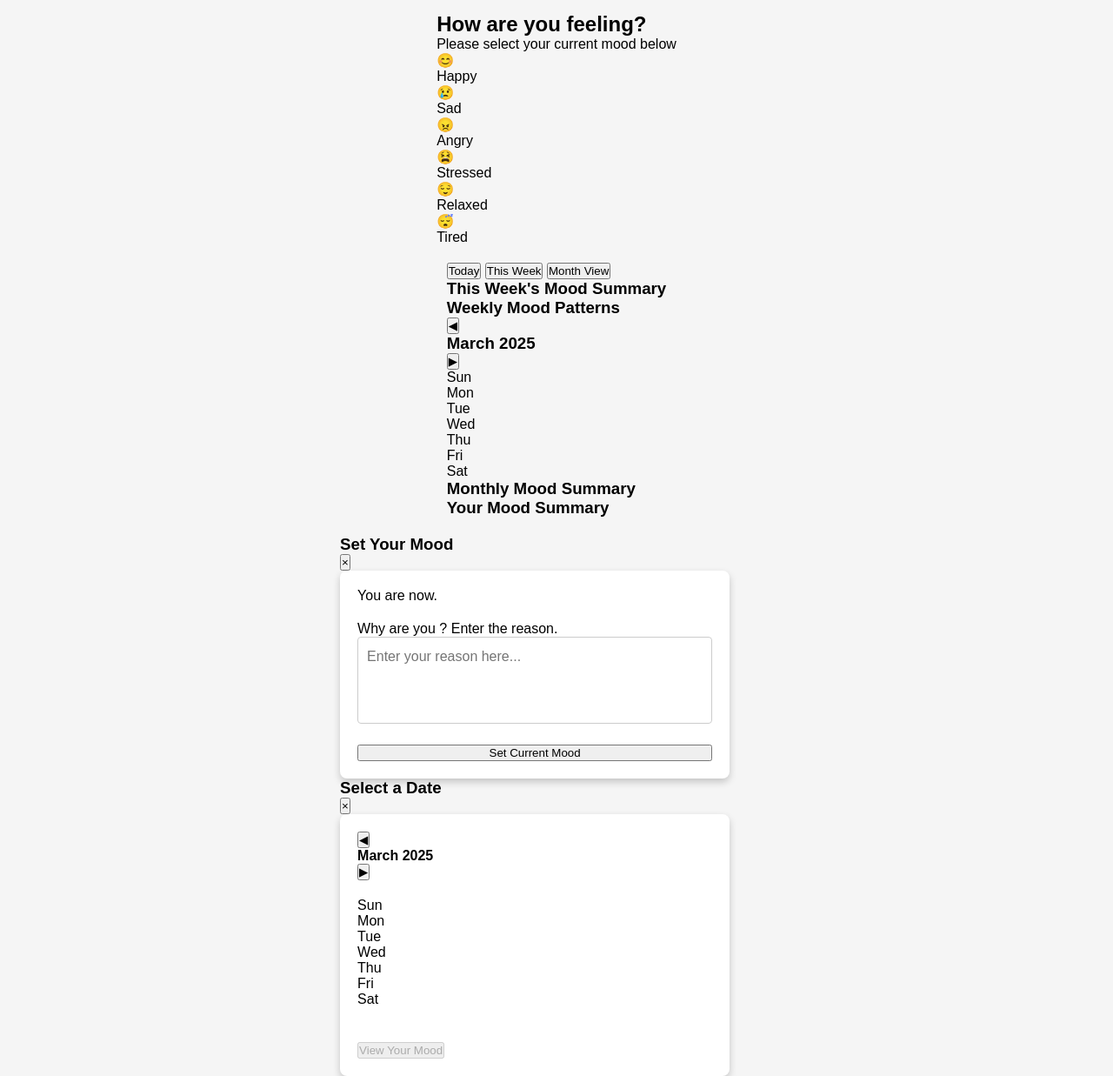
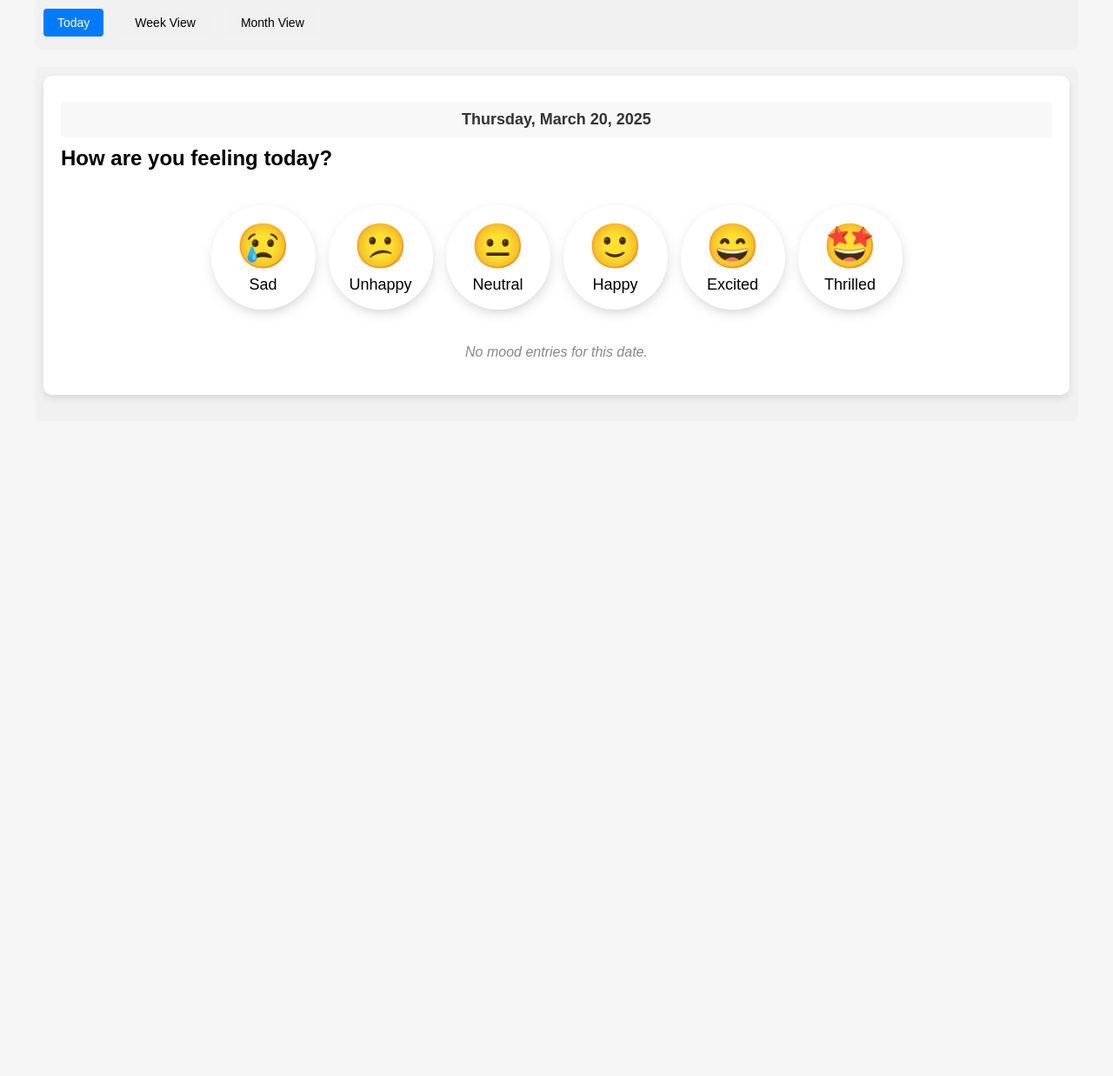
Before and after one commit to dipanshuai/Daily-Mood-Tracker, a plain HTML site: page index.html in a window 1280 px wide. Shown: the part 62-1299 px from the top of the page at 87% size. After the commit the page ends 800 px from the top, so only its background shows below. Drawn offline with Linux system fonts and the light colour scheme.

Commit message:
Update index.html

```diff
--- a/index.html
+++ b/index.html
@@ -1,173 +1,66 @@
 <!DOCTYPE html>
 <html lang="en">
+
 <head>
     <meta charset="UTF-8">
     <meta name="viewport" content="width=device-width, initial-scale=1.0">
-    <title>Mood Tracker</title>
     <link rel="stylesheet" href="style.css">
+    <title>Daily Mood Tracker</title>
 </head>
+
 <body>
-    <!-- Header Section -->
-    <header class="pcontainer">
-        <div class="innerrow">
+    <header class="parent-div">
+        <div class="child-div-row heading-div">
             <h1>Daily Mood Tracker</h1>
-            <button type="button" id="clear-data">Clear All Data</button>
+            <button type="button" title="Reset Mood Tracker Data" id="reset-button">Reset Data</button>
         </div>
+        <nav class="child-div-row">
+            <button type="button" id="today" class="nav-button">Today</button>
+            <button type="button" id="week-view" class="nav-button">Week View</button>
+            <button type="button" id="month-view" class="nav-button">Month View</button>
+        </nav>
     </header>
 
-    <!-- Mood Selector Section -->
-    <section class="pcontainer" id="mood-selector-section">
-        <h2>How are you feeling?</h2>
-        <p class="prompt-text">Please select your current mood below</p>
-        <div class="mood-circles">
-            <div class="mood-circle" data-mood="Happy">
-                <div class="emoji">😊</div>
-                <div class="mood-name">Happy</div>
+    <main class="parent-div">
+        <!-- Day View -->
+        <div id="day-view-container" class="view-container">
+            <div class="date-indicator" id="date-indicator"></div>
+
+            <div class="mood-selector child-div-col">
+                <h2>How are you feeling today?</h2>
+                <div class="mood-buttons">
+                    <button class="mood-button" data-value="Sad">😢<span>Sad</span></button>
+                    <button class="mood-button" data-value="Unhappy">😕<span>Unhappy</span></button>
+                    <button class="mood-button" data-value="Neutral">😐<span>Neutral</span></button>
+                    <button class="mood-button" data-value="Happy">🙂<span>Happy</span></button>
+                    <button class="mood-button" data-value="Excited">😄<span>Excited</span></button>
+                    <button class="mood-button" data-value="Thrilled">🤩<span>Thrilled</span></button>
+                </div>
             </div>
-            <div class="mood-circle" data-mood="Sad">
-                <div class="emoji">😢</div>
-                <div class="mood-name">Sad</div>
-            </div>
-            <div class="mood-circle" data-mood="Angry">
-                <div class="emoji">😠</div>
-                <div class="mood-name">Angry</div>
-            </div>
-            <div class="mood-circle" data-mood="Stressed">
-                <div class="emoji">😫</div>
-                <div class="mood-name">Stressed</div>
-            </div>
-            <div class="mood-circle" data-mood="Relaxed">
-                <div class="emoji">😌</div>
-                <div class="mood-name">Relaxed</div>
-            </div>
-            <div class="mood-circle" data-mood="Tired">
-                <div class="emoji">😴</div>
-                <div class="mood-name">Tired</div>
+
+            <div id="mood-list-container">
             </div>
         </div>
-    </section>
 
-    <!-- Mood List Section -->
-    <section class="pcontainer" id="mood-list-section">
-        <div class="date-selector">
-            <button type="button" id="today-btn" class="primary-btn">Today</button>
-            <button type="button" id="this-week-btn" class="secondary-btn">This Week</button>
-            <button type="button" id="month-view-btn" class="secondary-btn">Month View</button>
+        <div id="week-view-container" class="view-container hide">
         </div>
 
-        <!-- Weekly View -->
-        <div id="week-overview" class="hidden">
-            <div class="calendar-controls week-overview-header">
-                <h3>This Week's Mood Summary</h3>
-            </div>
-            <div class="week-days-container" id="week-days-container">
-                <!-- Week days will be generated by JavaScript -->
-            </div>
+        <div id="month-view-container" class="view-container hide">
+        </div>
 
-            <!-- Weekly Mood Summary -->
-            <div class="weekly-mood-summary">
-                <h3>Weekly Mood Patterns</h3>
-                <div id="weekly-mood-stats">
-                    <!-- Will be populated by JavaScript -->
+        <div class="popup-overlay hide">
+            <div class="popup-content">
+                <h2 id="popup-heading"></h2>
+                <div class="child-div-col">
+                    <p id="ask-reason">Why are you happy? Please share me the reason.</p>
+                    <textarea placeholder="Enter your reason..." id="reason"></textarea>
+                    <button class="popup-button" id="create-card">Save Your Current Mood Now</button>
                 </div>
             </div>
         </div>
-
-        <!-- Monthly Calendar View -->
-        <div id="month-overview" class="hidden">
-            <div class="calendar-controls month-overview-header">
-                <button id="overview-prev-month">◀</button>
-                <h3 id="overview-calendar-title">March 2025</h3>
-                <button id="overview-next-month">▶</button>
-            </div>
-            <div class="calendar-header">
-                <div>Sun</div>
-                <div>Mon</div>
-                <div>Tue</div>
-                <div>Wed</div>
-                <div>Thu</div>
-                <div>Fri</div>
-                <div>Sat</div>
-            </div>
-            <div class="overview-calendar-grid" id="overview-calendar-days">
-                <!-- Calendar days will be generated by JavaScript -->
-            </div>
-
-            <!-- Monthly Mood Summary -->
-            <div class="monthly-mood-summary">
-                <h3>Monthly Mood Summary</h3>
-                <div id="monthly-mood-stats">
-                    <!-- Will be populated by JavaScript -->
-                </div>
-            </div>
-        </div>
-
-        <!-- Mood Stats Summary -->
-        <div id="mood-stats" class="stats-container">
-            <h3>Your Mood Summary</h3>
-            <div class="stats-grid" id="mood-stats-grid">
-                <!-- Stats by JavaScript -->
-            </div>
-        </div>
-
-        <!-- Mood Cards Container -->
-        <div id="mood-cards-container">
-            <!-- Mood cards by JavaScript -->
-        </div>
-    </section>
-
-    <!-- Popup Overlay -->
-    <div id="overlay" class="overlay hidden">
-        <!-- Mood Input Popup -->
-        <div id="mood-input-popup" class="popup hidden">
-            <div class="popup-header">
-                <h3>Set Your Mood</h3>
-                <button class="close-btn">&times;</button>
-            </div>
-            <div class="popup-content">
-                <div class="selected-mood">
-                    <span id="selected-emoji"></span>
-                    <p id="selected-mood-text">You are <span id="selected-mood-name"></span> now.</p>
-                </div>
-                <div class="form-group">
-                    <label for="reason">Why are you <span id="selected-mood-reason"></span>? Enter the reason.</label>
-                    <textarea id="reason" rows="3" placeholder="Enter your reason here..."></textarea>
-                </div>
-                <button type="button" id="submit-mood-btn" class="primary-btn">Set Current Mood</button>
-            </div>
-        </div>
-
-        <!-- Calendar Popup -->
-        <div id="calendar-popup" class="popup hidden">
-            <div class="popup-header">
-                <h3>Select a Date</h3>
-                <button class="close-btn">&times;</button>
-            </div>
-            <div class="popup-content">
-                <div class="calendar-controls">
-                    <button id="prev-month">◀</button>
-                    <h4 id="calendar-title">March 2025</h4>
-                    <button id="next-month">▶</button>
-                </div>
-                <div class="calendar-header">
-                    <div>Sun</div>
-                    <div>Mon</div>
-                    <div>Tue</div>
-                    <div>Wed</div>
-                    <div>Thu</div>
-                    <div>Fri</div>
-                    <div>Sat</div>
-                </div>
-                <div class="calendar-grid" id="calendar-days">
-                    <!-- Calendar days  by JavaScript -->
-                </div>
-                <div class="popup-footer">
-                    <button type="button" id="view-mood-btn" class="primary-btn" disabled>View Your Mood</button>
-                </div>
-            </div>
-        </div>
-    </div>
+    </main>
 
     <script src="script.js"></script>
 </body>
+
 </html>
```
